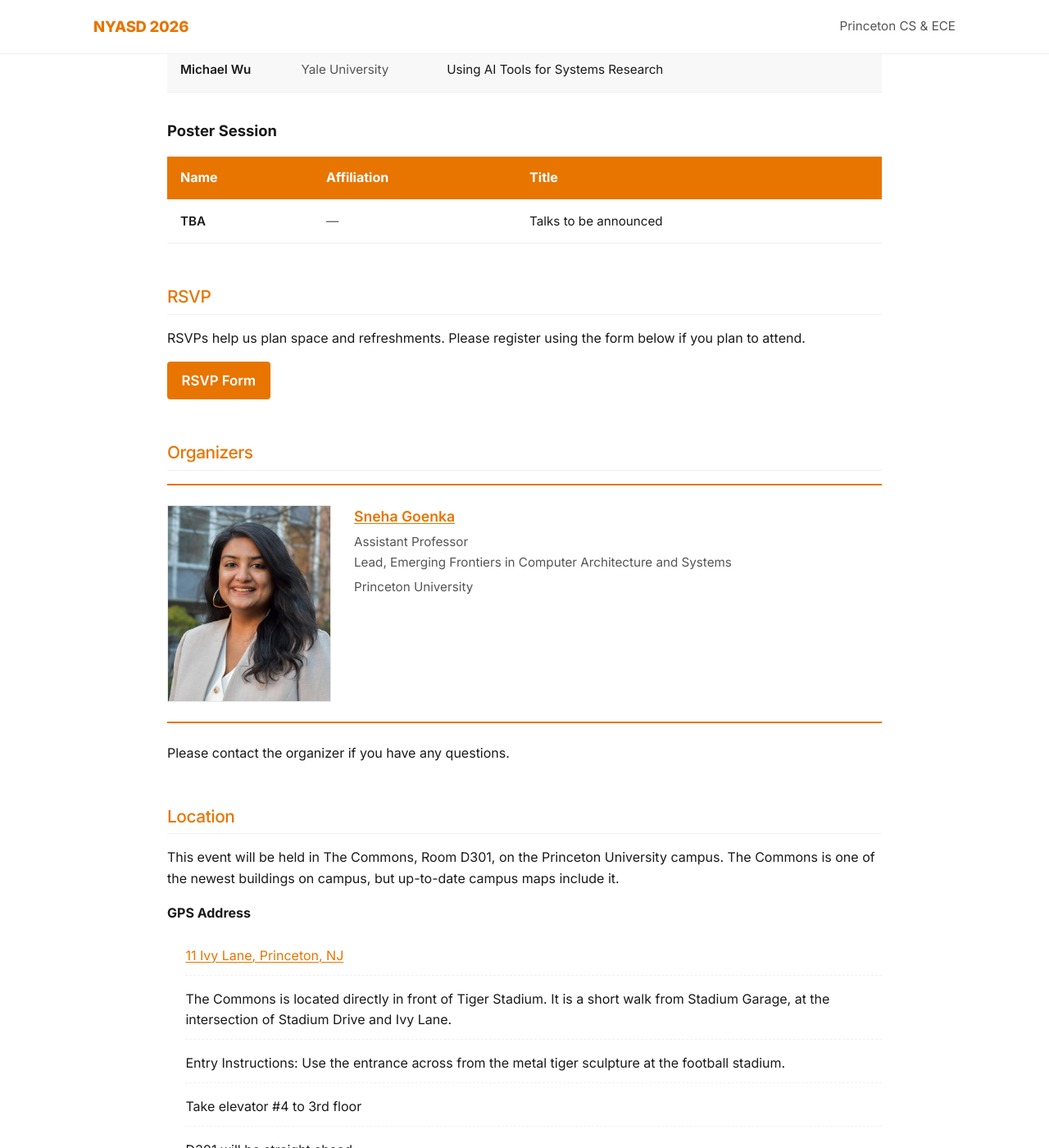
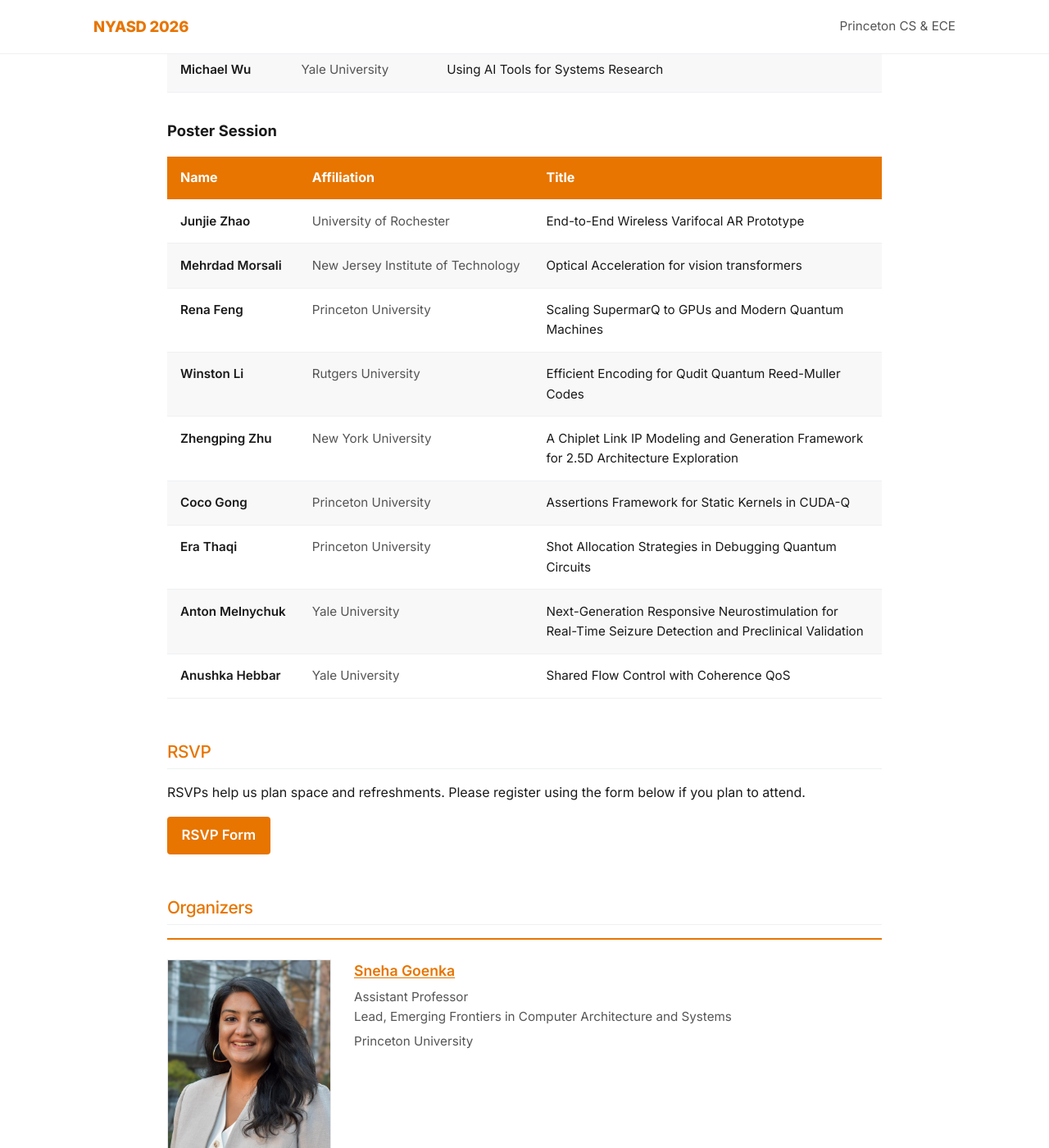
Before and after one commit to princetoncomputerarch/princetoncomputerarch.github.io, a Jekyll site: the page built from index.html, in a window 1280 px wide and 1400 px high, scrolled down 3258 px. Shown: the whole window at 82% size. Built offline with Jekyll 4.4.1, drawn with Linux system fonts in a browser that asks for light colours.

Commit message:
Update poster session presenters in students.yml
Added multiple presenters with their affiliations and titles to the poster session.

```diff
--- a/_data/students.yml
+++ b/_data/students.yml
@@ -58,6 +58,30 @@ sessions:
 
   - title: "Poster Session"
     presenters:
-      - name: "TBA"
-        affiliation: "—"
-        title: "Talks to be announced"
+      - name: "Junjie Zhao"
+        affiliation: "University of Rochester"
+        title: "End-to-End Wireless Varifocal AR Prototype"
+      - name: "Mehrdad Morsali"
+        affiliation: "New Jersey Institute of Technology "
+        title: "Optical Acceleration for vision transformers"
+      - name: "Rena Feng"
+        affiliation: "Princeton University"
+        title: "Scaling SupermarQ to GPUs and Modern Quantum Machines"
+      - name: "Winston Li"
+        affiliation: "Rutgers University "
+        title: "Efficient Encoding for Qudit Quantum Reed-Muller Codes"
+      - name: "Zhengping Zhu"
+        affiliation: "New York University"
+        title: "A Chiplet Link IP Modeling and Generation Framework for 2.5D Architecture Exploration"
+      - name: "Coco Gong"
+        affiliation: "Princeton University"
+        title: "Assertions Framework for Static Kernels in CUDA-Q"
+      - name: "Era Thaqi"
+        affiliation: "Princeton University"
+        title: "Shot Allocation Strategies in Debugging Quantum Circuits"
+      - name: "Anton Melnychuk"
+        affiliation: "Yale University "
+        title: "Next-Generation Responsive Neurostimulation for Real-Time Seizure Detection and Preclinical Validation"
+      - name: "Anushka Hebbar"
+        affiliation: "Yale University "
+        title: "Shared Flow Control with Coherence QoS"
```
